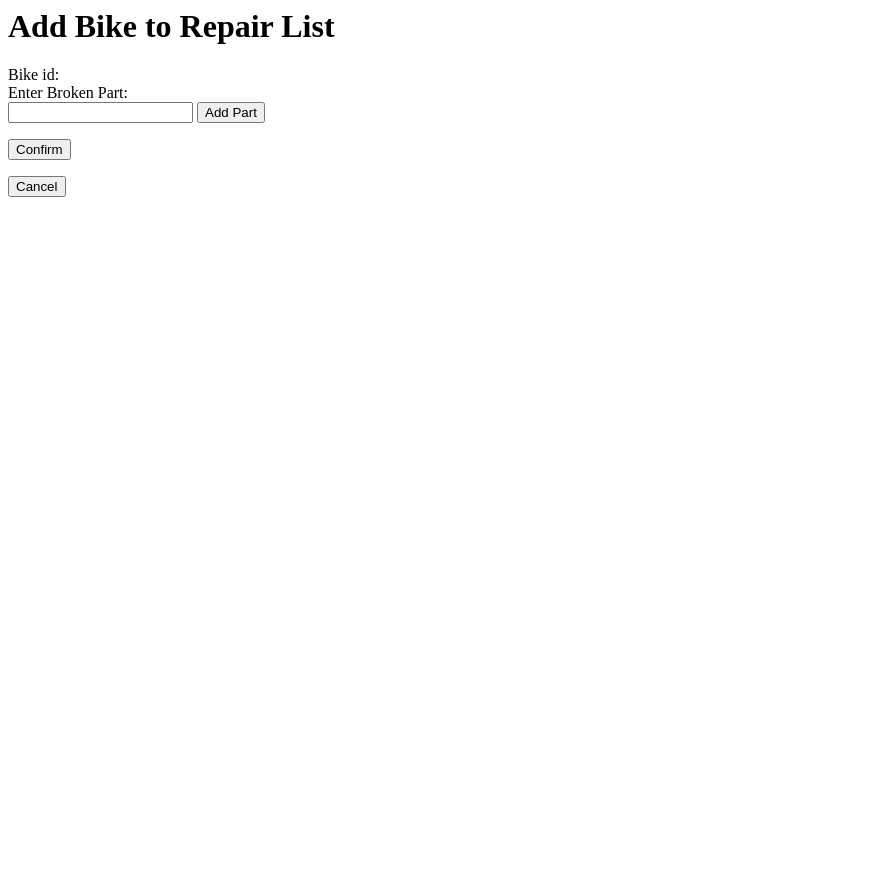
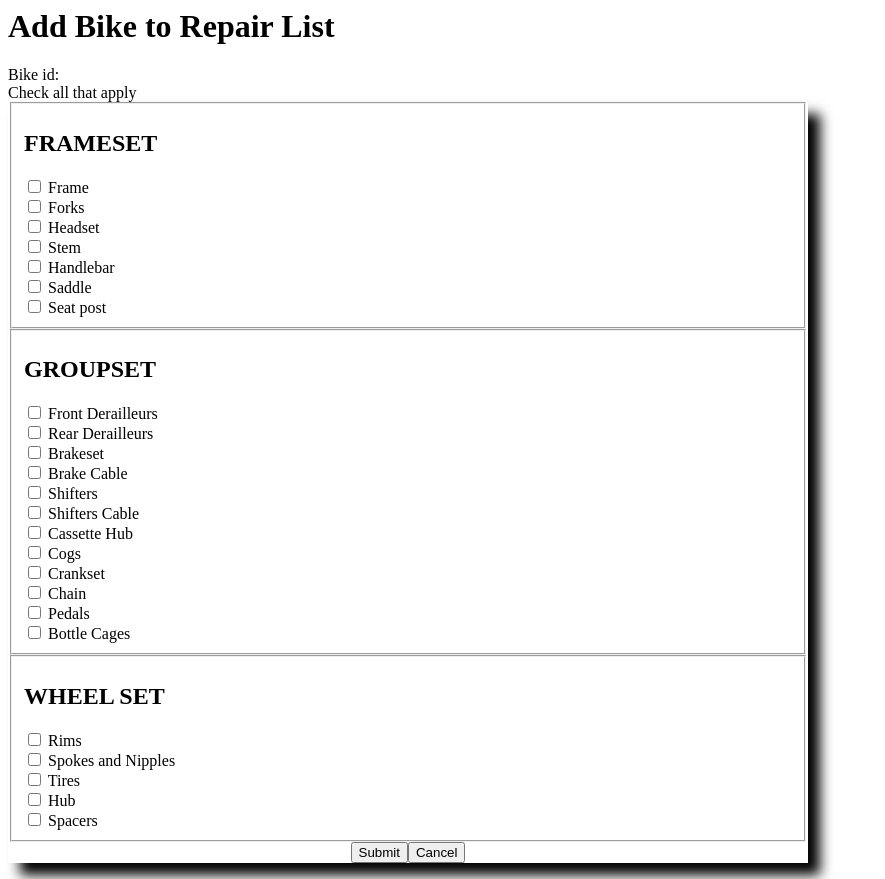
Before and after one commit to alfreddcm/bike, a PHP site: page /movetorepair.php in a window 1280 px wide. Shown: the whole page, without its empty margins (0-885 px from the left). Before the commit the page ends 197 px from the top, so only its background shows below. Run offline with PHP 8.4, Linux system fonts and the light colour scheme.

Commit message:
3days before deadline

```diff
--- a/HTML/movetorepair.php
+++ b/HTML/movetorepair.php
@@ -4,11 +4,34 @@ ini_set('display_errors', 1);
 require('connection.php');
 
 global $bikeid;
+global $studidno;
+global $studfname;
 if (isset($_GET['rn']) && isset($_GET['studidno']) && isset($_GET['studfname'])) {
     $bikeid = $_GET['rn'];
     $studidno = $_GET['studidno'];
     $studfname = $_GET['studfname'];
 }
+
+if ($_SERVER["REQUEST_METHOD"] == "POST") {
+  $parts=$_POST['checklist'];
+
+  foreach($parts as $partslist ){
+    $sql="INSERT into repairlist (bikeid,	studino,	brokenparts,	dateadded) values ($bikeid,$studidno,$studfname,$partslist)";
+    $query=mysqli_query($conn,$sql);
+
+    if($query){
+      echo "<script>alert('Bike added to the repair list.'); window.location.href='historylist.php';</script>";
+    }else{
+      echo "<script>alert('Error adding to the list'); window.location.href='index.php';</script>";
+    }
+
+
+  }
+
+}
+
+
+
 
 ?>
 <style>
@@ -18,106 +41,110 @@ if (isset($_GET['rn']) && isset($_GET['studidno']) && isset($_GET['studfname']))
 </style>
 
 <!DOCTYPE html>
-<html lang="en">
+<html>
 <head>
-  <meta charset="UTF-8">
-  <meta http-equiv="X-UA-Compatible" content="IE=edge">
-  <meta name="viewport" content="width=device-width, initial-scale=1.0">
-  <title>Adding Bike to Repair List</title>
+  <title>Bike Assembly Checklist</title>
+  <style>
+.container{
+  display:;
+  width:50rem;
+  box-shadow:12px 12px 12px;
+}
+.s{
+  display:flex;
+  justify-content:center;
+}
+
+  </style>
 </head>
 <body>
-    <div class="con">
+  <div>
+  <h1>Add Bike to Repair List</h1>
+  <label for="bikeid">Bike id: </label>
+                <?php echo $bikeid; ?><br>
+                <label for="partInput">Check all that apply</label><br>
+  </div>
+  <div class="container">
+  <form action="<?php echo $_SERVER['PHP_SELF']; ?>" method="POST">
 
-            <div>
-                <h1>Add Bike to Repair List</h1>
-                <label for="bikeid">Bike id: </label>
-                <?php echo $bikeid; ?><br>
-                <label for="partInput">Enter Broken Part:</label><br>
-                <input type="text" id="partInput">
-                <button onclick="addPart()">Add Part</button>
-            </div>
-            <div>
-                <ul id="partList"></ul>
-            </div>
-          <form action="">
-            <input type="submit" onclick="saveBrokenParts(event)" value="Confirm">
-        </form>
-        <button onclick="cancel()">Cancel</button>
-        <h1 id="k"></h1>
+    <div class="column">
+      <fieldset>
+        <h2>FRAMESET</h2>
+        <input type="checkbox" id="frame" name="checklist[]" value="Frame">
+        <label for="frame">Frame</label><br>
+        <input type="checkbox" id="forks" name="checklist[]" value="Forks">
+        <label for="forks">Forks</label><br>
+        <input type="checkbox" id="headset" name="checklist[]" value="Headset">
+        <label for="headset">Headset</label><br>
+        <input type="checkbox" id="stem" name="checklist[]" value="Stem">
+        <label for="stem">Stem</label><br>
+        <input type="checkbox" id="handlebar" name="checklist[]" value="Handlebar">
+        <label for="handlebar">Handlebar</label><br>
+        <input type="checkbox" id="saddle" name="checklist[]" value="Saddle">
+        <label for="saddle">Saddle</label><br>
+        <input type="checkbox" id="seatPost" name="checklist[]" value="Seat post">
+        <label for="seatPost">Seat post</label><br>
+      </fieldset>
     </div>
 
+    <div class="column">
+      <fieldset>
+        <h2>GROUPSET</h2>
+        <input type="checkbox" id="frontMech" name="checklist[]" value="Front Derailleurs">
+        <label for="frontMech">Front Derailleurs</label><br>
+        <input type="checkbox" id="rearMech" name="checklist[]" value="Rear Derailleurs">
+        <label for="rearMech">Rear Derailleurs</label><br>
+        <input type="checkbox" id="frontBrakes" name="checklist[]" value="Brakeset">
+        <label for="frontBrakes">Brakeset</label><br>
+        <input type="checkbox" id="shifters" name="checklist[]" value="Brake Cable">
+        <label for="shifters">Brake Cable</label><br>
+        <input type="checkbox" id="shifters2" name="checklist[]" value="Shifters">
+        <label for="shifters2">Shifters</label><br>
+        <input type="checkbox" id="shiftersCable" name="checklist[]" value="Shifters Cable">
+        <label for="shiftersCable">Shifters Cable</label><br>
+        <input type="checkbox" id="cassetteHub" name="checklist[]" value="Cassette Hub">
+        <label for="cassetteHub">Cassette Hub</label><br>
+        <input type="checkbox" id="cogs" name="checklist[]" value="Cogs">
+        <label for="cogs">Cogs</label><br>
+        <input type="checkbox" id="crankset" name="checklist[]" value="Crankset">
+        <label for="crankset">Crankset</label><br>
+        <input type="checkbox" id="chain" name="checklist[]" value="Chain">
+        <label for="chain">Chain</label><br>
+        <input type="checkbox" id="pedals" name="checklist[]" value="Pedals">
+        <label for="pedals">Pedals</label><br>
+        <input type="checkbox" id="bottleCages" name="checklist[]" value="Bottle Cages">
+        <label for="bottleCages">Bottle Cages</label><br>
+
+      </fieldset>
+    </div>
+
+    <div class="column">
+      <fieldset>
+        <h2>WHEEL SET</h2>
+        <input type="checkbox" id="wheels" name="checklist[]" value="Rims">
+        <label for="wheels">Rims</label><br>
+        <input type="checkbox" id="spokes" name="checklist[]" value="Spokes and Nipples">
+        <label for="spokes">Spokes and Nipples</label><br>
+        <input type="checkbox" id="tyres" name="checklist[]" value="Tires">
+        <label for="tyres">Tires</label><br>
+        <input type="checkbox" id="hub" name="checklist[]" value="Hub">
+        <label for="hub">Hub</label><br>
+        <input type="checkbox" id="spacers" name="checklist[]" value="Spacers">
+        <label for="spacers">Spacers</label><br>
+      </fieldset>
+    </div>
+
+
+  <div class="s">
+    <input type="submit" value="Submit">
+    <button onclick="cancel()">Cancel</button>
+  </div></div>
+</form>
+
+
+
 <script>
-var brokenParts = []; // Variable to store broken parts
 
-function addPart() {
-  var partInput = document.getElementById("partInput");
-  var partList = document.getElementById("partList");
-  var partText = partInput.value;
-
-  if (partText !== '') {
-    var partItem = document.createElement("li");
-    var checkbox = document.createElement("input");
-    checkbox.type = "checkbox";
-    checkbox.onclick = function() {
-      togglePartStatus(checkbox);
-    };
-
-    partItem.appendChild(checkbox);
-    partItem.appendChild(document.createTextNode(partText));
-    partList.appendChild(partItem);
-    partInput.value = '';
-  }
-  return;
-}
-
-function togglePartStatus(checkbox) {
-  var partText = checkbox.nextSibling.textContent;
-
-  if (checkbox.checked) {
-    brokenParts.push(partText);
-  } else {
-    var index = brokenParts.indexOf(partText);
-    if (index !== -1) {
-      brokenParts.splice(index, 1);
-    }
-  }
-
-  console.log(brokenParts);
-}
-
-function saveBrokenParts(event) {
-  event.preventDefault();
-
-  if (confirm("Confirm?") == true) {
-
-  var xhr = new XMLHttpRequest();
-  var url = "saveparts.php?bikeid=" + encodeURIComponent(<?php echo $bikeid; ?>);
-  var params = "brokenParts=" + JSON.stringify(brokenParts);
-  xhr.open("POST", url, true);
-  xhr.setRequestHeader("Content-type", "application/x-www-form-urlencoded");
-
-  xhr.onreadystatechange = function() {
-    if (xhr.readyState == 4 && xhr.status == 200) {
-      console.log(xhr.responseText); // Optional: Output the response from the server
-    }
-  };
-
-  xhr.send(params);
-
-  var form = event.target.form;
-  form.submit();
-
-}
-alert('Bike added to the list!');
-window.loaction.href="repairlist.php";
-} else {
-  alert('Action canceled');
-}
-
-  if (brokenParts.length === 0) {
-    alert("Checklist is empty. Please check broken parts before saving.");
-    return;
-  }
 </script>
 
 </body>
--- a/HTML/repairlist.php
+++ b/HTML/repairlist.php
@@ -82,7 +82,7 @@ if (isset($_GET['remove'])) {
 </head>
 
 <body>
-    <h1>History List</h1>
+    <h1>Repair List</h1>
     <?php
     echo "Number of rows: " . $result->num_rows;
     ?>
```
Also changed, not shown: HTML/bikelist.php (+27 -11 lines), HTML/borrow.php (+29 -4 lines), HTML/dashboard.php (+6 -11 lines), HTML/index.php (+28 -10 lines), HTML/login.php (+28 -4 lines), HTML/signup.php (+14 -2 lines), HTML/bg.png (added), HTML/return.php (line endings or trailing spaces), 1 other file.
